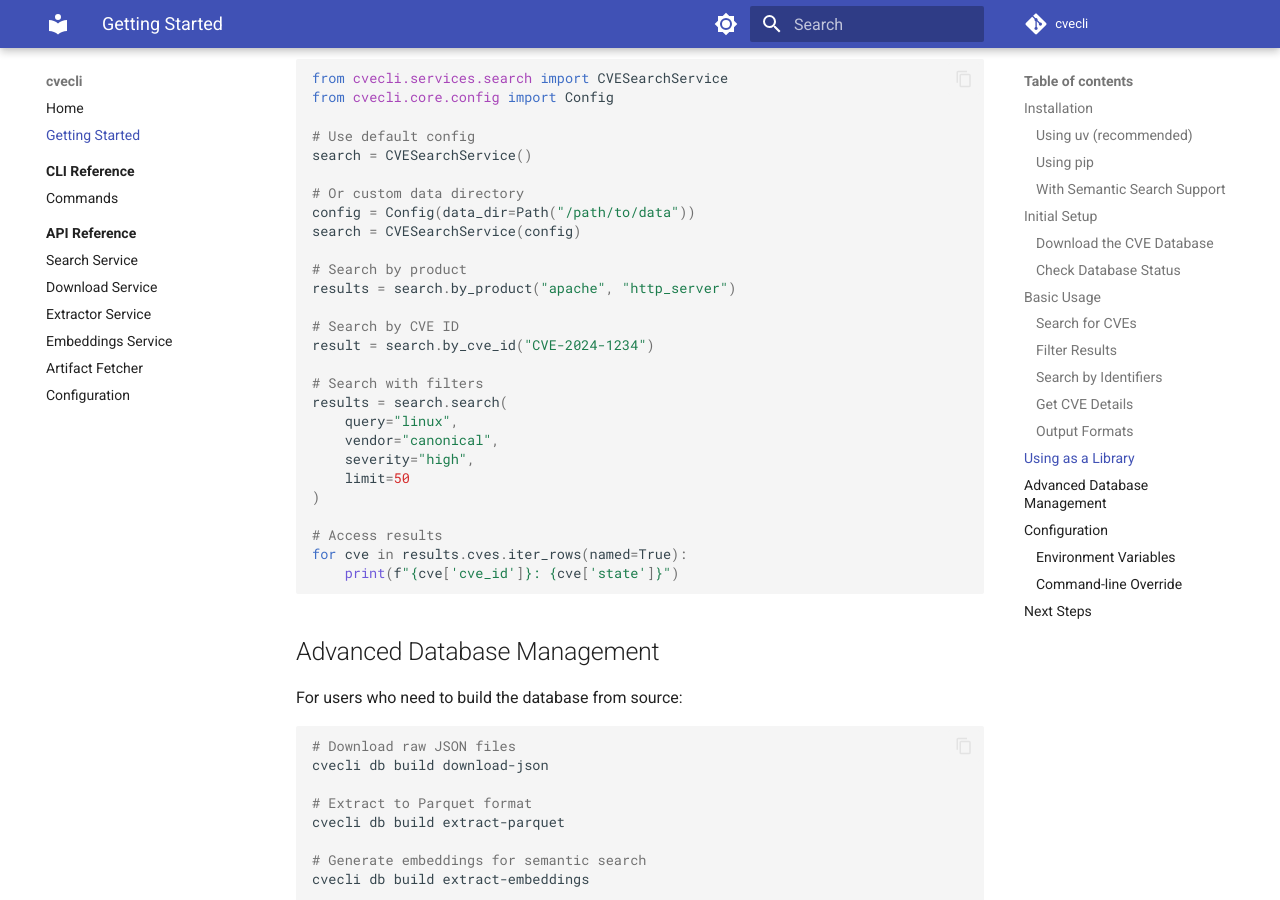
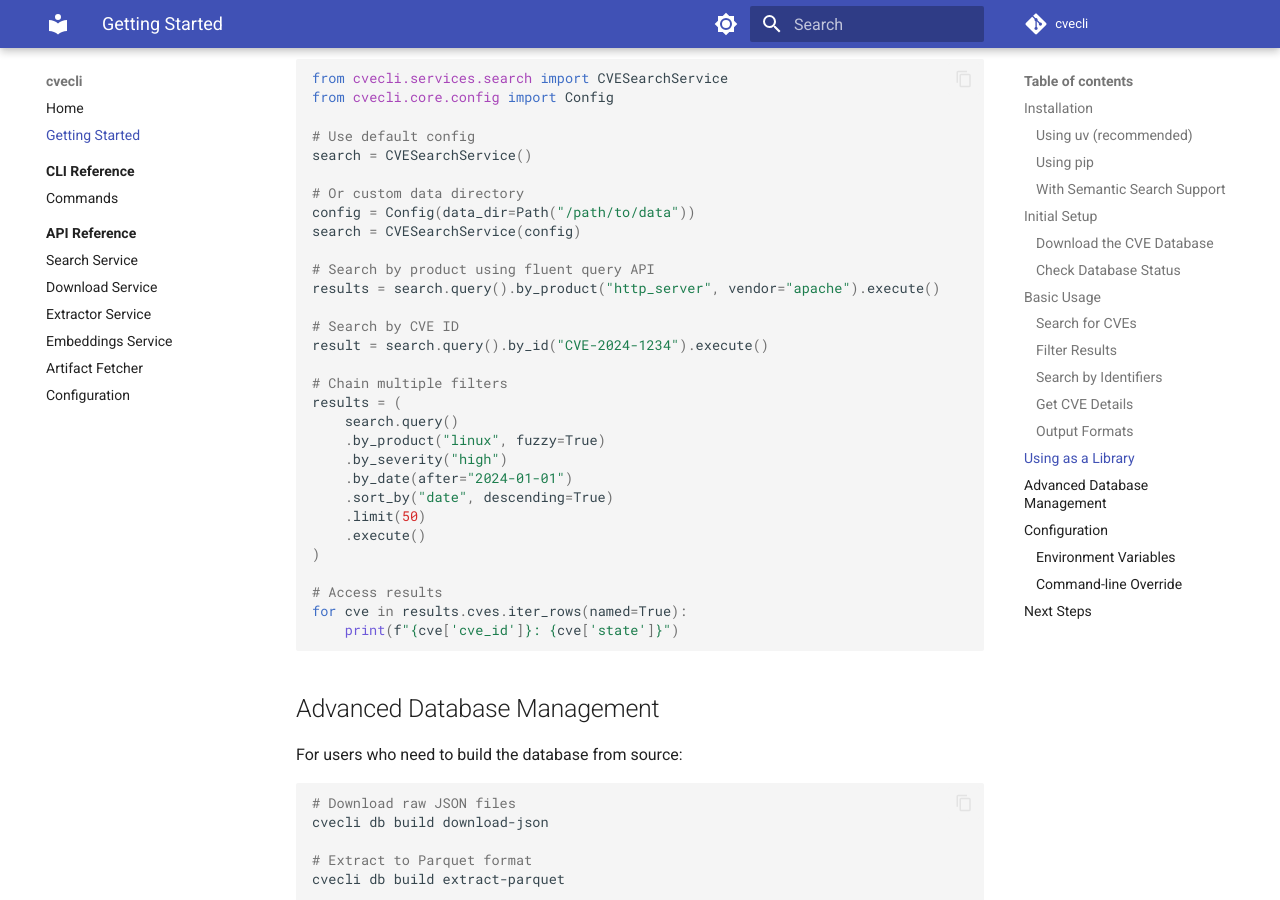
Before and after one commit to RomainRiv/cvecli, an MkDocs documentation site: the page built from docs/getting-started.md, in a window 1280 px wide and 900 px high, scrolled down 2962 px. Built offline with MkDocs 1.6.1 and Material for MkDocs 9.7.7, drawn with Linux system fonts in a browser that asks for light colours; comment, search, counter and statistics services are not loaded.

Commit message:
fix: fix tests for chained search

```diff
--- a/docs/getting-started.md
+++ b/docs/getting-started.md
@@ -149,18 +149,21 @@ search = CVESearchService()
 config = Config(data_dir=Path("/path/to/data"))
 search = CVESearchService(config)
 
-# Search by product
-results = search.by_product("apache", "http_server")
+# Search by product using fluent query API
+results = search.query().by_product("http_server", vendor="apache").execute()
 
 # Search by CVE ID
-result = search.by_cve_id("CVE-2024-1234")
+result = search.query().by_id("CVE-2024-1234").execute()
 
-# Search with filters
-results = search.search(
-    query="linux",
-    vendor="canonical",
-    severity="high",
-    limit=50
+# Chain multiple filters
+results = (
+    search.query()
+    .by_product("linux", fuzzy=True)
+    .by_severity("high")
+    .by_date(after="2024-01-01")
+    .sort_by("date", descending=True)
+    .limit(50)
+    .execute()
 )
 
 # Access results
```
Also changed, not shown: docs/api/search.md (+42 -11 lines), 7 other files.
